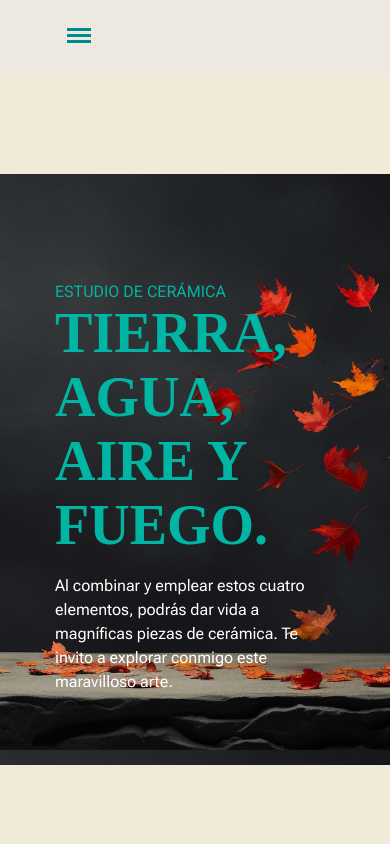
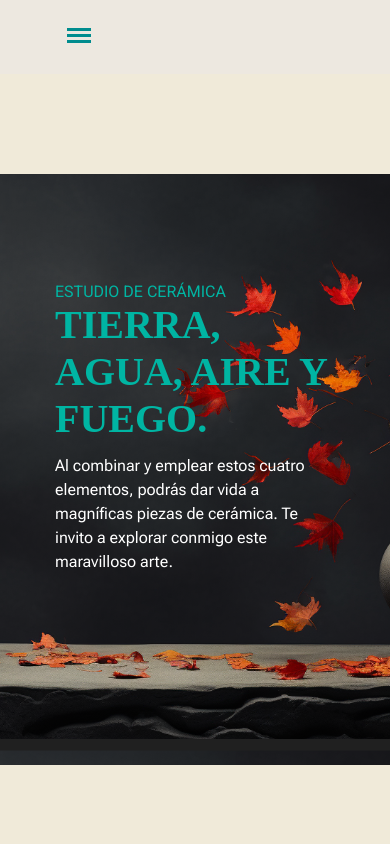
Before and after one commit to nataliabernalux/SoulConnection, a website: page index.html in a window 390 px wide. Shown: the top 844 px of the page. Drawn offline with nearby package versions, Linux system fonts and the light colour scheme; files whose address does not match are found by name; a web font is replaced by a local one.

Commit message:
small screen hero

```diff
--- a/style.css
+++ b/style.css
@@ -464,7 +464,7 @@ background: linear-gradient(0deg, rgba(34,193,195,1) 0%, rgba(242,241,240,1) 100
 }
 
 .btn:hover {
-    background-color: #cd5909;
+    background-color: #cd5909; /* Darker color */
     transform: scale(1.05);
 }
 
@@ -675,6 +675,19 @@ padding-top: 4em;
 		padding: .7em 0;
 	}
 
+    h1 {
+
+        font-size: 2.5rem;
+
+        margin-top: 0;
+        margin-bottom: 0.3em;
+
+    }
+
+    .hero-img {
+        background-image: url('img/hero5.png'); /* New background image for small screens */
+    }
+
 	.hero__text {
         width: 100%;
     }
```
Also changed, not shown: img/hero5.png (added).
